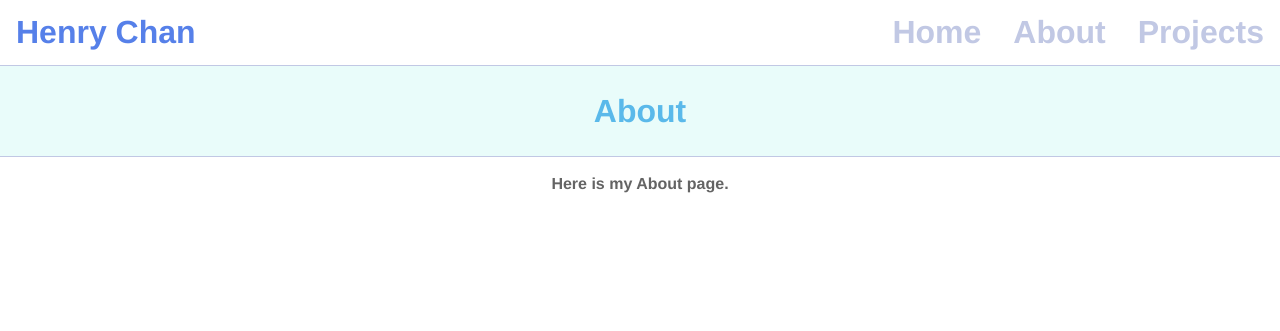
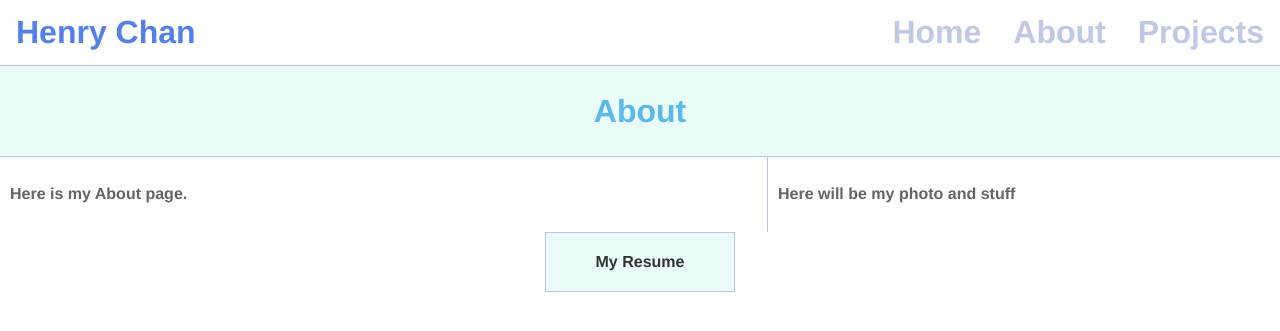
Before and after one commit to chanhenry54/chanhenry54.github.io, a Jekyll site: the page built from about/about.html, in a window 1280 px wide. Shown: the top 331 px of the page. Built offline with Jekyll 4.4.1, drawn with Linux system fonts in a browser that asks for light colours; nearby versions of some CDN libraries.

Commit message:
Added link to resume, started columns

```diff
--- a/about/about.html
+++ b/about/about.html
@@ -2,4 +2,15 @@
 layout: default
 title: "About"
 ---
-<p class="centered">Here is my About page.</p>
+<div style="width: 100%;">
+  <div id="left-col">
+    <p>Here is my About page.</p>
+  </div>
+  <div id="right-col">
+    <p>Here will be my photo and stuff</p>
+  </div>
+</div>
+<div class="centered">
+  <a href="https://drive.google.com/file/d/1ZZgwGsS4zkqNi--ux95cWwcFHGbaQlzZ/view?usp=sharing" target="_blank"
+    id="resume-button">My Resume</a>
+</div>
```
